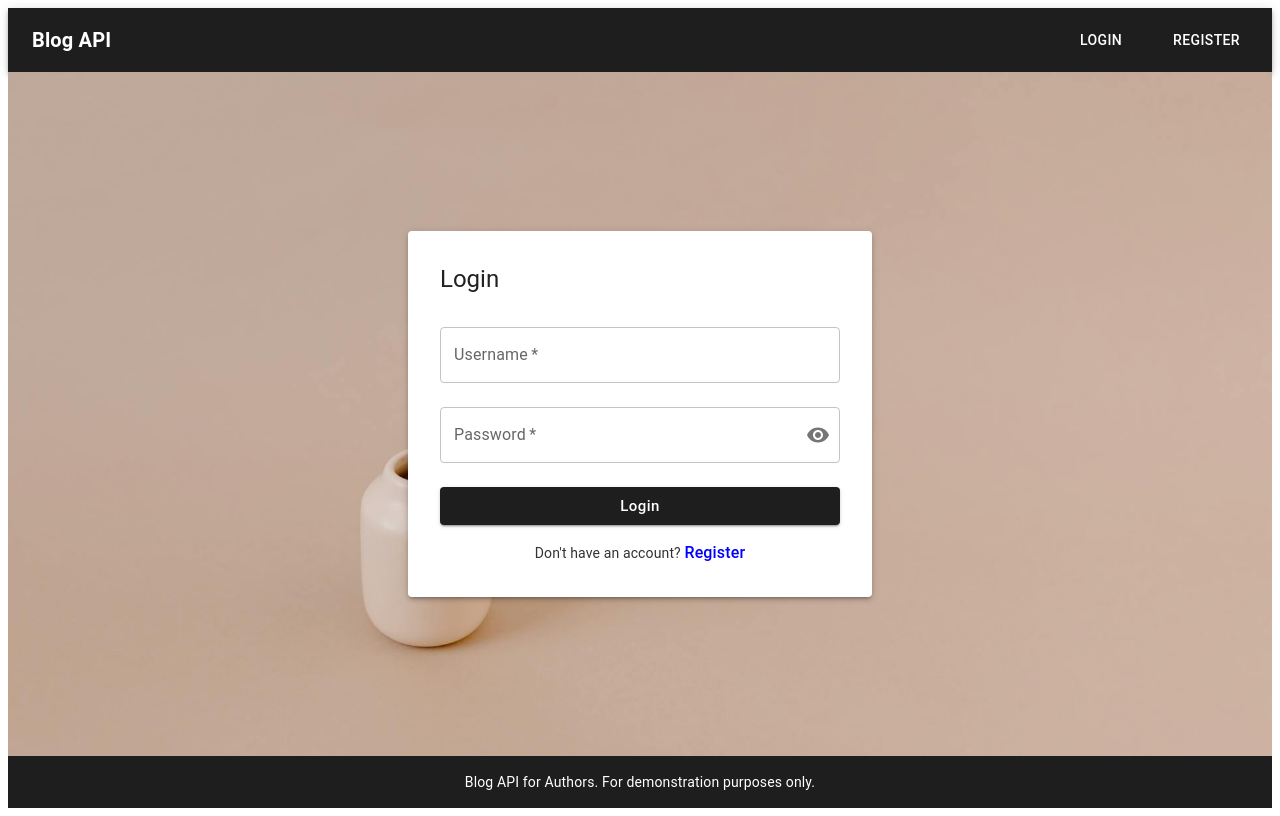
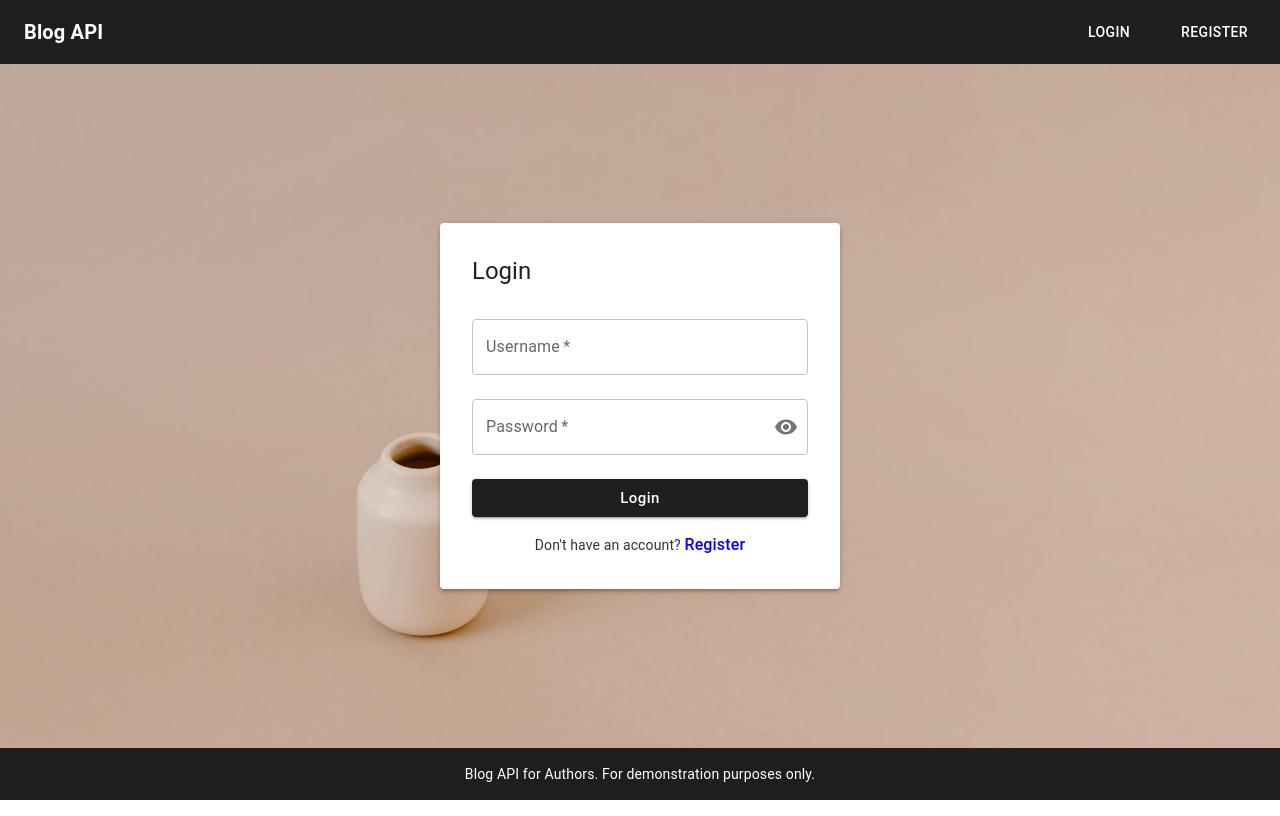
Before and after one commit to khantuevandrei/blog-frontend-author, a React (Vite) app: page /login in a window 1280 px wide. Built offline with nearby package versions, Linux system fonts and the light colour scheme.

Commit message:
Wrap main in theme provider, import fonts

```diff
--- a/src/main.jsx
+++ b/src/main.jsx
@@ -1,16 +1,24 @@
+import "./index.css";
+import "@fontsource/poppins/300.css";
+import "@fontsource/poppins/400.css";
+import "@fontsource/poppins/500.css";
+import "@fontsource/poppins/600.css";
+import "@fontsource/poppins/700.css";
+import { createRoot } from "react-dom/client";
 import { StrictMode } from "react";
-import { createRoot } from "react-dom/client";
-import "./index.css";
+import { ThemeProvider } from "./context/ThemeContext";
+import { AuthProvider } from "./context/AuthProvider";
+import { BrowserRouter } from "react-router-dom";
 import RootRoutes from "./routes/RootRoutes";
-import { BrowserRouter } from "react-router-dom";
-import { AuthProvider } from "./context/AuthProvider";
 
 createRoot(document.getElementById("root")).render(
   <StrictMode>
-    <AuthProvider>
-      <BrowserRouter>
-        <RootRoutes />
-      </BrowserRouter>
-    </AuthProvider>
+    <ThemeProvider>
+      <AuthProvider>
+        <BrowserRouter>
+          <RootRoutes />
+        </BrowserRouter>
+      </AuthProvider>
+    </ThemeProvider>
   </StrictMode>
 );
```
